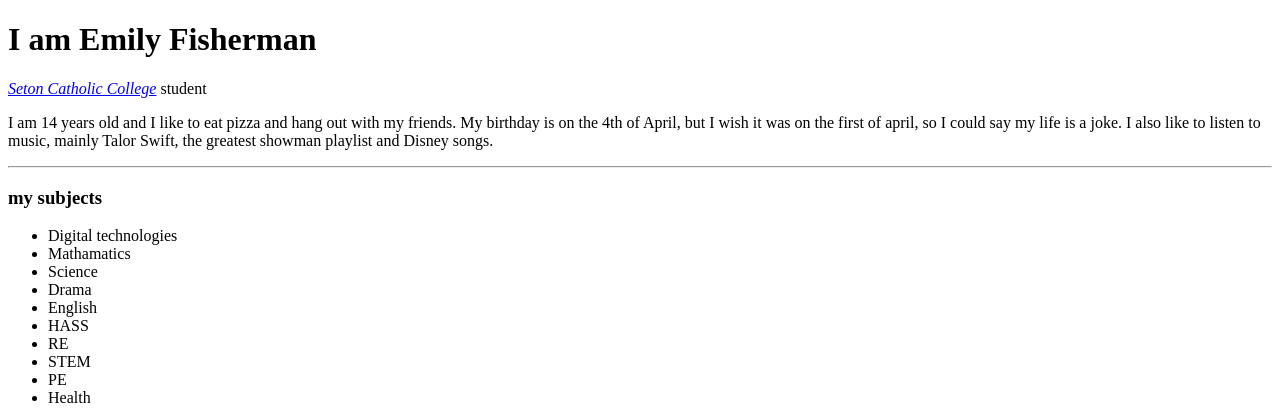
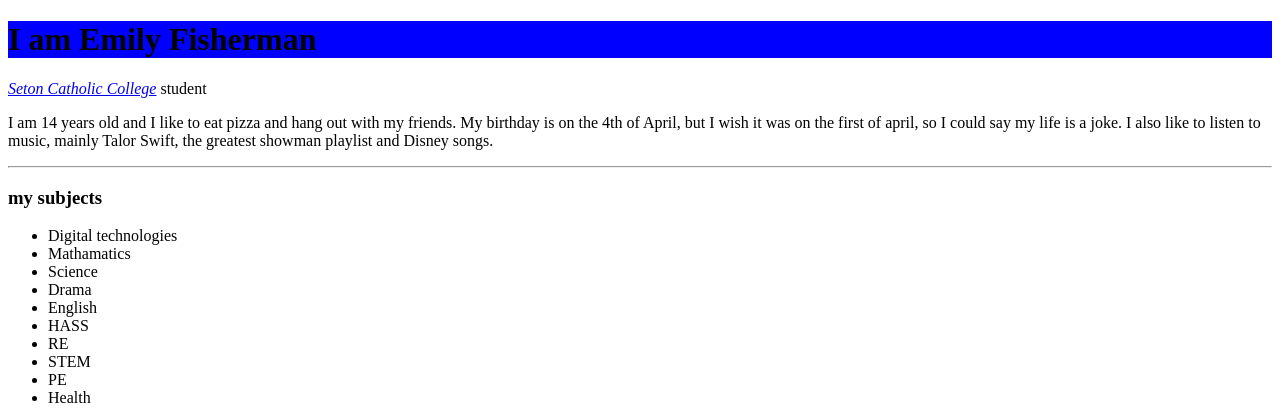
Before and after one commit to Lil-em04/CV., a plain HTML site: page index.html in a window 1280 px wide. Shown: the top 416 px of the page. Drawn offline with Linux system fonts and the light colour scheme.

Commit message:
Update index.html

```diff
--- a/index.html
+++ b/index.html
@@ -9,7 +9,7 @@
 
   </head>
   <body>
-    <h1> I am Emily Fisherman </h1>
+    <h1 style="background-color: blue;"> I am Emily Fisherman </h1>
 
      <p> <em><a href="https://www.seton.wa.edu.au/">Seton Catholic College</a> </em> student </p>
 
```
